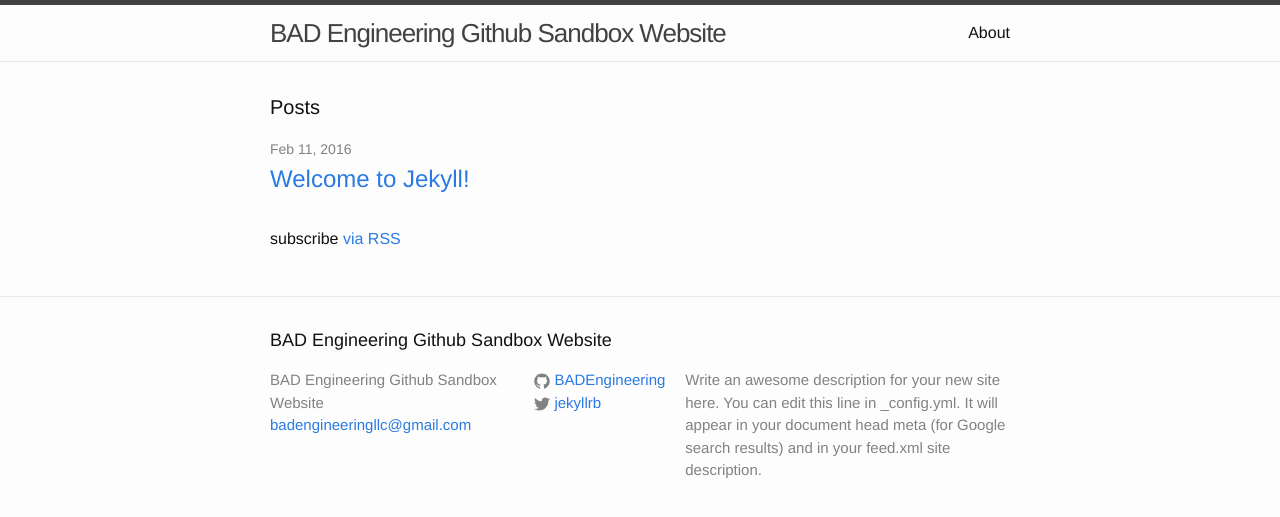
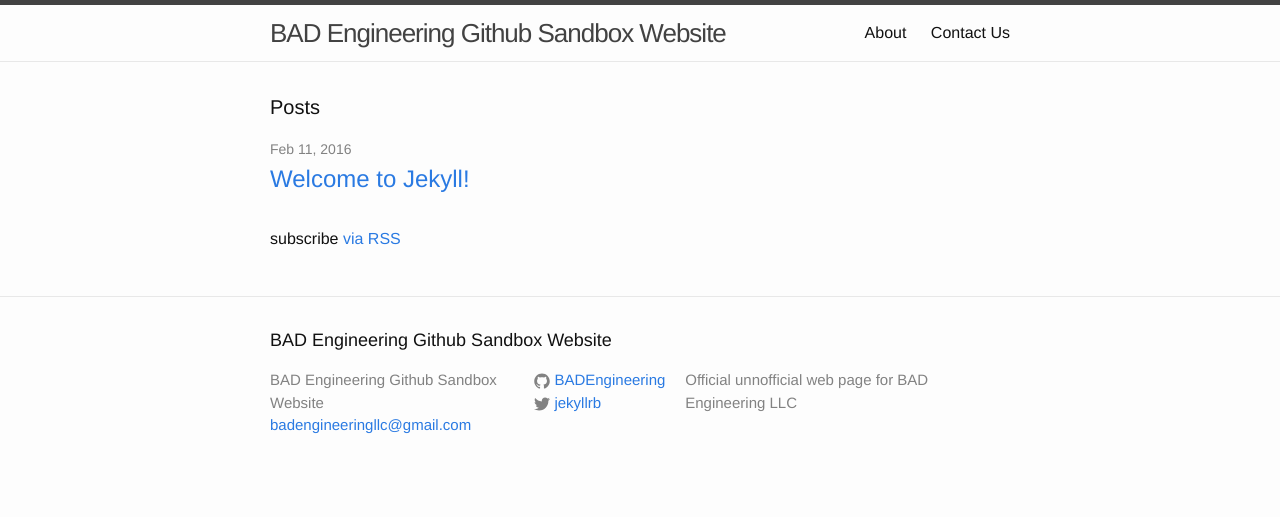
Before and after one commit to BADEngineering/sandbox, a Jekyll site: the page built from index.html, in a window 1280 px wide. Shown: the top 517 px of the page. Built offline with Jekyll 4.4.1, drawn with Linux system fonts in a browser that asks for light colours.

Commit message:
added contact us

```diff
--- a/_config.yml
+++ b/_config.yml
@@ -9,9 +9,7 @@
 title: BAD Engineering Github Sandbox Website
 email: badengineeringllc@gmail.com
 description: > # this means to ignore newlines until "baseurl:"
-  Write an awesome description for your new site here. You can edit this
-  line in _config.yml. It will appear in your document head meta (for
-  Google search results) and in your feed.xml site description.
+  Official unnofficial web page for BAD Engineering LLC
 baseurl: "/sandbox" # the subpath of your site, e.g. /blog
 url: "http://badengineers.com" # the base hostname & protocol for your site
 twitter_username: jekyllrb
```
Also changed, not shown: contactus.md (added, +9 -0 lines), 1 other file.
